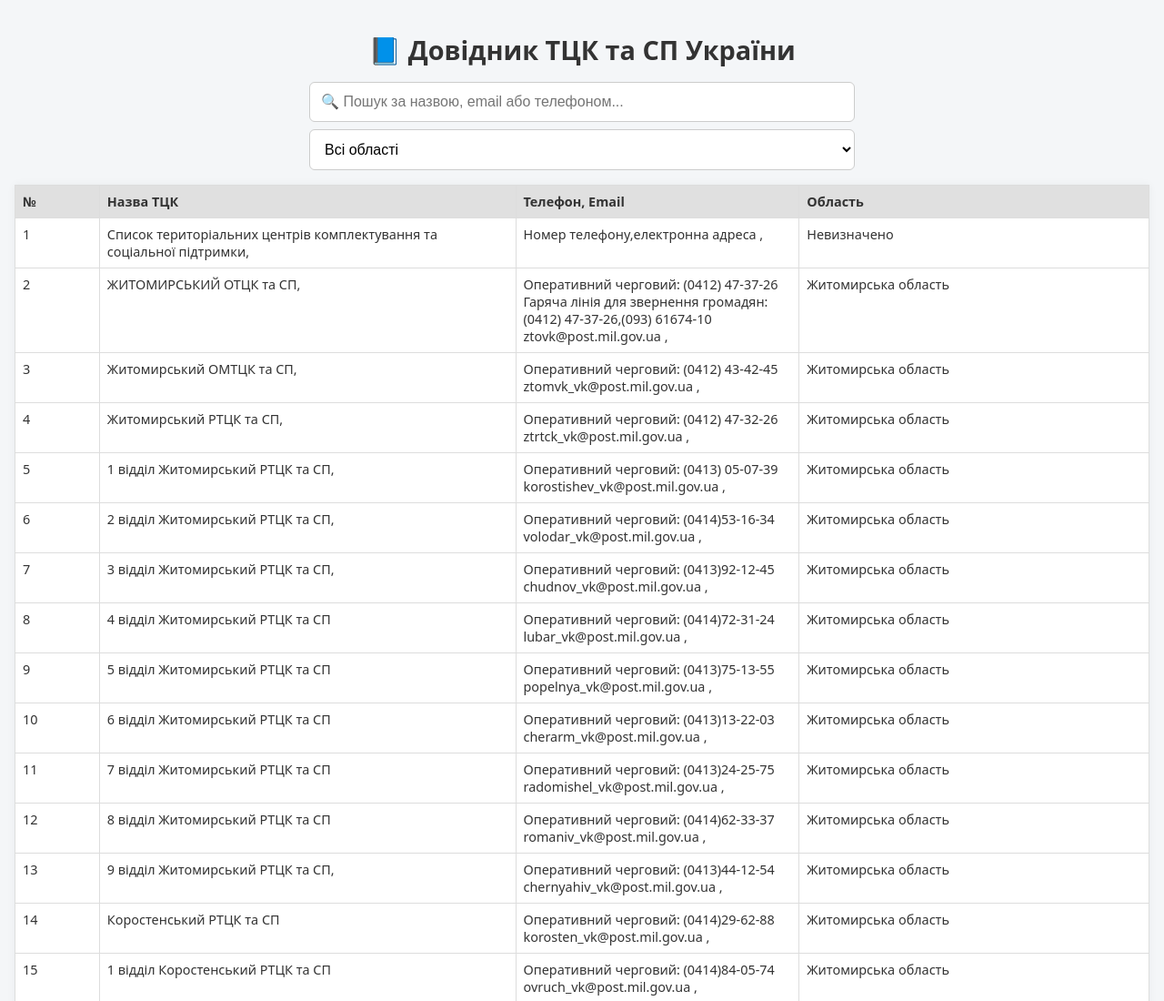
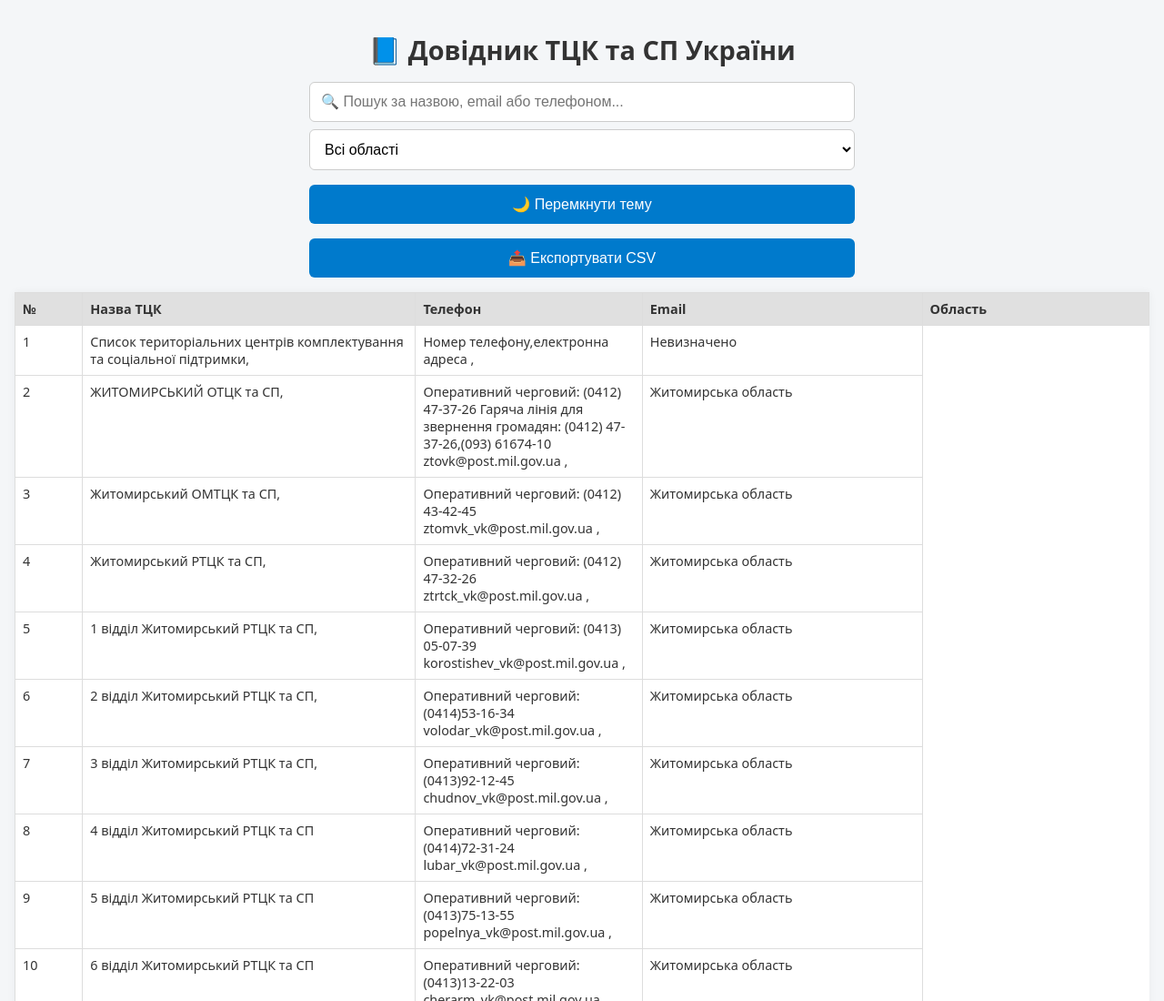
Before and after one commit to SerhiiUDOwenko/dovidniktck, a plain HTML site: page index.html in a window 1280 px wide. Shown: the top 1100 px of the page at 91% size. Drawn offline with Linux system fonts and the light colour scheme.

Commit message:
Update index.html

```diff
--- a/index.html
+++ b/index.html
@@ -7,21 +7,28 @@
 </head>
 <body>
   <h1>📘 Довідник ТЦК та СП України</h1>
+
   <input type="text" id="search" placeholder="🔍 Пошук за назвою, email або телефоном...">
   <select id="regionFilter">
     <option value="">Всі області</option>
   </select>
+
+  <button onclick="toggleTheme()">🌙 Перемкнути тему</button>
+  <button onclick="exportCSV()">📤 Експортувати CSV</button>
+
   <table id="tzkTable">
     <thead>
       <tr>
         <th>№</th>
         <th>Назва ТЦК</th>
-        <th>Телефон, Email</th>
+        <th>Телефон</th>
+        <th>Email</th>
         <th>Область</th>
       </tr>
     </thead>
     <tbody></tbody>
   </table>
+
   <script src="script.js"></script>
 </body>
 </html>
```
